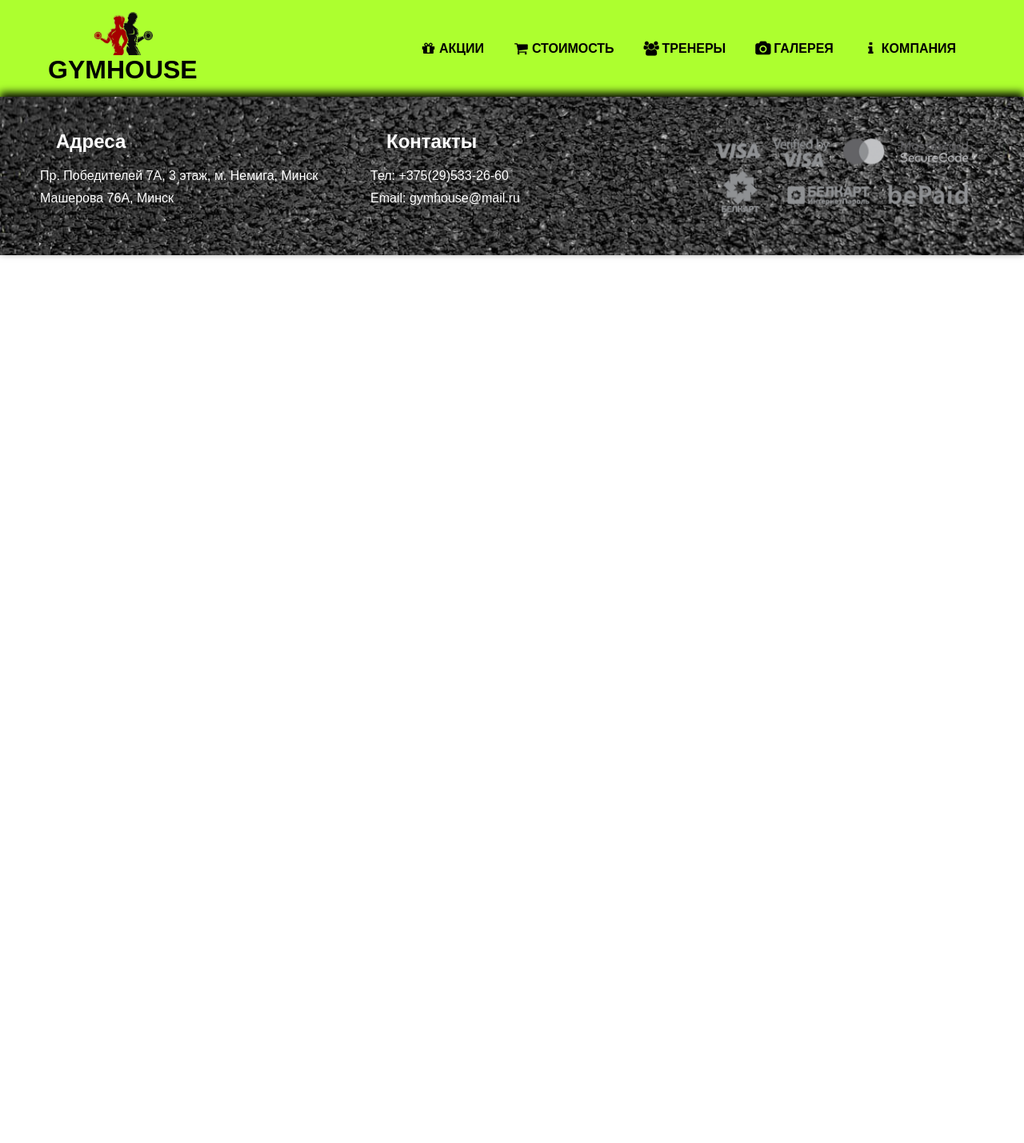
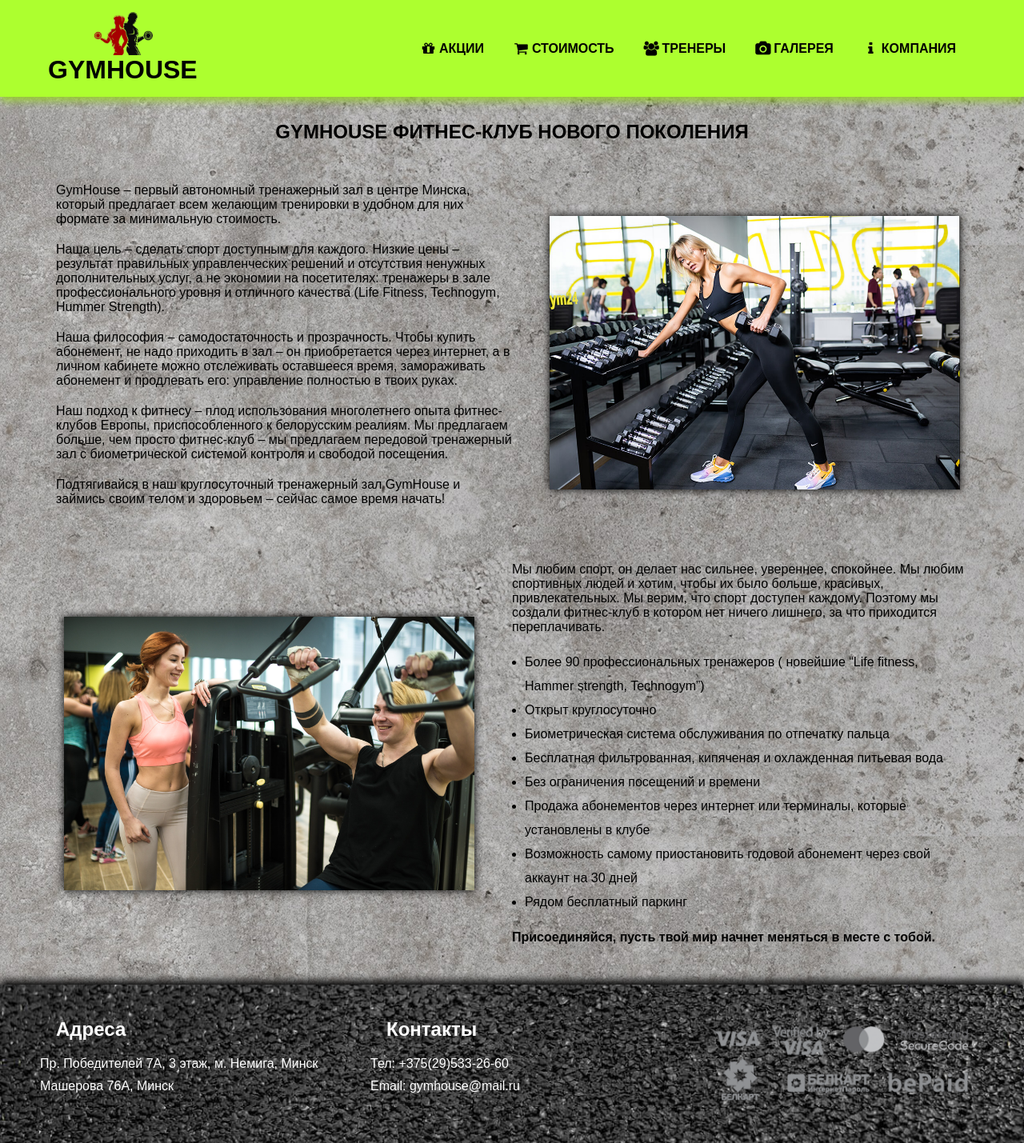
Before and after one commit to ilia844/Web-technology, a PHP site: page /pages/company.html in a window 1280 px wide. Shown: the whole page at 80% size. Before the commit the page ends 322 px from the top, so only its background shows below. Run offline with PHP 8.4, Linux system fonts and the light colour scheme.

Commit message:
Addded new page to the website with info about company

```diff
--- /dev/null
+++ b/First lab/css/company.css
@@ -0,0 +1,54 @@
+/*About company section*/
+
+.company_background {
+    background-image: url("../img/about company/company-background1.jpeg");
+    background-position: center;
+    background-repeat: repeat;
+}
+
+.company-info {
+    width: 100%;
+}
+
+.company-info h1 {
+    padding-top: 30px;
+    margin: 0 20px 50px 20px;
+
+    font-family: sans-serif;
+    font-weight: bold;
+    text-transform: uppercase;
+    text-align: center;
+}
+
+.info-block {
+    display: flex;
+    flex-direction: row;
+    justify-content: space-between;
+    align-items: center;
+
+    padding: 0 20px 50px 20px;
+}
+
+.info-block .text-info{
+    width: 50%;
+
+    font-family: sans-serif;
+}
+
+.info-block .text-info p {
+    margin-bottom: 20px;
+}
+
+.info-block .text-info ul {
+    list-style-type: disc;
+    line-height: 30px;
+    padding-left: 1em;
+    margin-bottom: 20px;
+}
+
+.info-block img {
+    width: 45%;
+    height: auto;
+    margin: 10px;
+    box-shadow: black 0 0 10px;
+}
--- a/First lab/css/gallery.css
+++ b/First lab/css/gallery.css
@@ -15,8 +15,6 @@
     font-family: sans-serif;
     font-weight: bold;
     padding: 40px 10px 80px 10px;
-    /*padding-top: 40px;*/
-    /*padding-bottom: 80px;*/
 
     text-align: center;
 }
--- a/First lab/css/media.css
+++ b/First lab/css/media.css
@@ -50,6 +50,26 @@
     }
 
 /*///////////////////////////////*/
+
+/*About company page*/
+    .block-1 {
+        flex-direction: column-reverse;
+    }
+
+    .block-2 {
+        flex-direction: column;
+    }
+
+    .info-block img {
+        width: 60%;
+        margin-bottom: 30px;
+    }
+
+    .info-block .text-info {
+        width: 100%;
+    }
+
+/*///////////////////////////////*/
 }
 
 @media all and (max-width: 768px) {
@@ -81,4 +101,10 @@
         width: 80%;
     }
 /*///////////////////////////////*/
+
+/*About company page*/
+    .info-block img {
+        width: 80%;
+    }
+/*///////////////////////////////*/
 }
--- a/First lab/index.html
+++ b/First lab/index.html
@@ -7,7 +7,7 @@
     <link rel="stylesheet" type="text/css" href="css/font-awesome.css">
     <link rel="stylesheet" type="text/css" href="css/main_page.css">
     <link rel="stylesheet" type="text/css" href="css/media.css">
-    <title>GumHouse</title>
+    <title>GymHouse</title>
 </head>
 <body>
     <header class="header">
--- a/First lab/pages/company.html
+++ b/First lab/pages/company.html
@@ -4,6 +4,8 @@
     <meta charset="UTF-8">
     <link rel="stylesheet" type="text/css" href="../css/header+footer.css">
     <link rel="stylesheet" type="text/css" href="../css/font-awesome.css">
+    <link rel="stylesheet" type="text/css" href="../css/company.css">
+    <link rel="stylesheet" type="text/css" href="../css/media.css">
     <title>О компании</title>
 </head>
 <body>
@@ -26,7 +28,40 @@
             </div>
         </div>
     </header>
-
+    <section class="company_background">
+        <div class="main-container">
+            <div class="company-info">
+                <h1>GymHouse фитнес-клуб нового поколения</h1>
+                <div class="info-block block-1">
+                    <div class="text-info">
+                        <p>GymHouse – первый автономный тренажерный зал в центре Минска, который предлагает всем желающим тренировки в удобном для них формате за минимальную стоимость.</p>
+                        <p>Наша цель – сделать спорт доступным для каждого. Низкие цены – результат правильных управленческих решений и отсутствия ненужных дополнительных услуг, а не экономии на посетителях: тренажеры в зале профессионального уровня и отличного качества (Life Fitness, Technogym, Hummer Strength).</p>
+                        <p>Наша философия – самодостаточность и прозрачность. Чтобы купить абонемент, не надо приходить в зал – он приобретается через интернет, а в личном кабинете можно отслеживать оставшееся время, замораживать абонемент и продлевать его: управление полностью в твоих руках.</p>
+                        <p>Наш подход к фитнесу – плод использования многолетнего опыта фитнес-клубов Европы, приспособленного к белорусским реалиям. Мы предлагаем больше, чем просто фитнес-клуб – мы предлагаем передовой тренажерный зал с биометрической системой контроля и свободой посещения.</p>
+                        <p>Подтягивайся в наш круглосуточный тренажерный зал GymHouse и займись своим телом и здоровьем – сейчас самое время начать!</p>
+                    </div>
+                    <img src="../img/about%20company/gym24-klub.jpg" alt="Photo">
+                </div>
+                <div class="info-block block-2">
+                    <img src="../img/about%20company/DSC08749-2.jpg" alt="Photo">
+                    <div class="text-info">
+                        <p>Мы любим спорт, он делает нас сильнее, увереннее, спокойнее. Мы любим спортивных людей и хотим, чтобы их было больше, красивых, привлекательных. Мы верим, что спорт доступен каждому. Поэтому мы создали фитнес-клуб в котором нет ничего лишнего, за что приходится переплачивать.</p>
+                        <ul>
+                            <li>Более 90 профессиональных тренажеров ( новейшие “Life fitness, Hammer strength, Technogym”)</li>
+                            <li>Открыт круглосуточно</li>
+                            <li>Биометрическая система обслуживания по отпечатку пальца</li>
+                            <li>Бесплатная фильтрованная, кипяченая и охлажденная питьевая вода</li>
+                            <li>Без ограничения посещений и времени</li>
+                            <li>Продажа абонементов через интернет или терминалы, которые установлены в клубе</li>
+                            <li>Возможность cамому приостановить годовой абонемент через свой аккаунт на 30 дней</li>
+                            <li>Рядом бесплатный паркинг</li>
+                        </ul>
+                        <strong>Присоединяйся, пусть твой мир начнет меняться в месте с тобой.</strong>
+                    </div>
+                </div>
+            </div>
+        </div>
+    </section>
     <footer>
         <div class="main-container">
             <div class="footer">
```
Also changed, not shown: First lab/img/about company/DSC08749-2.jpg (added), First lab/img/about company/company-background1.jpeg (added), First lab/img/about company/gym24-klub.jpg (added).
